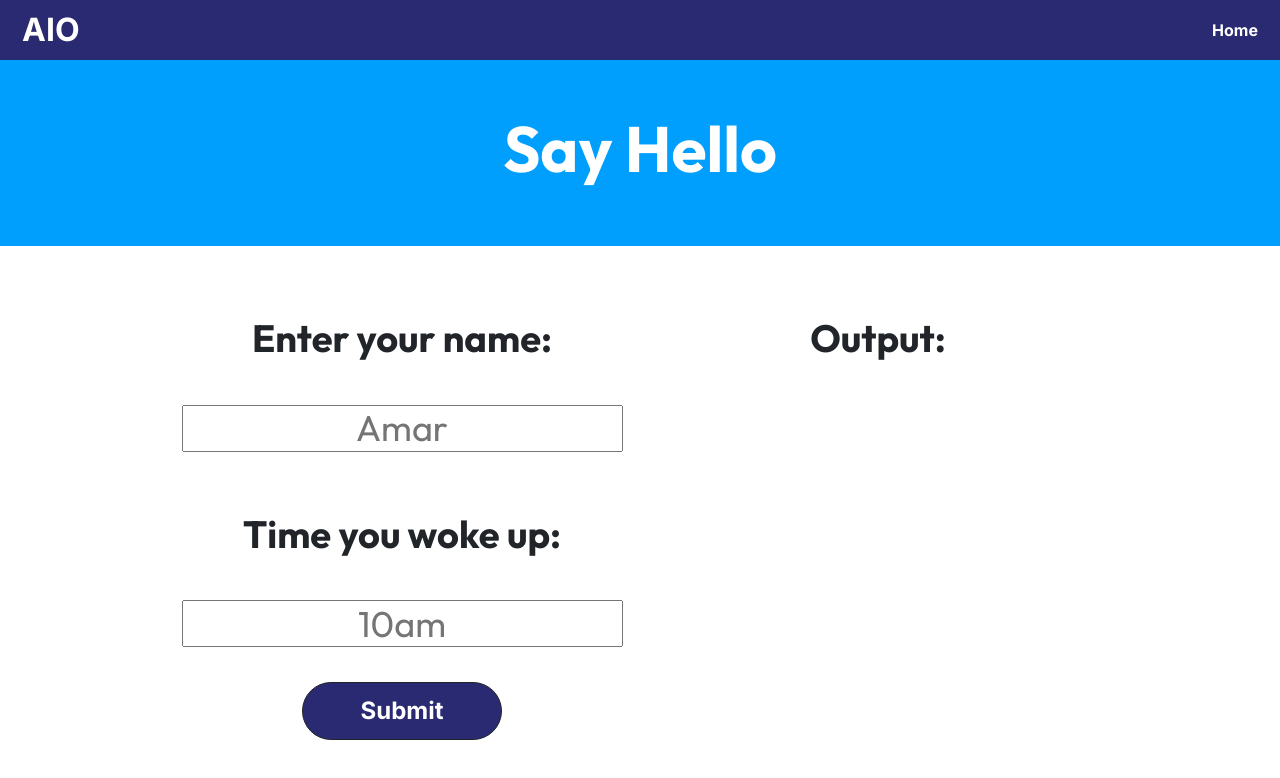
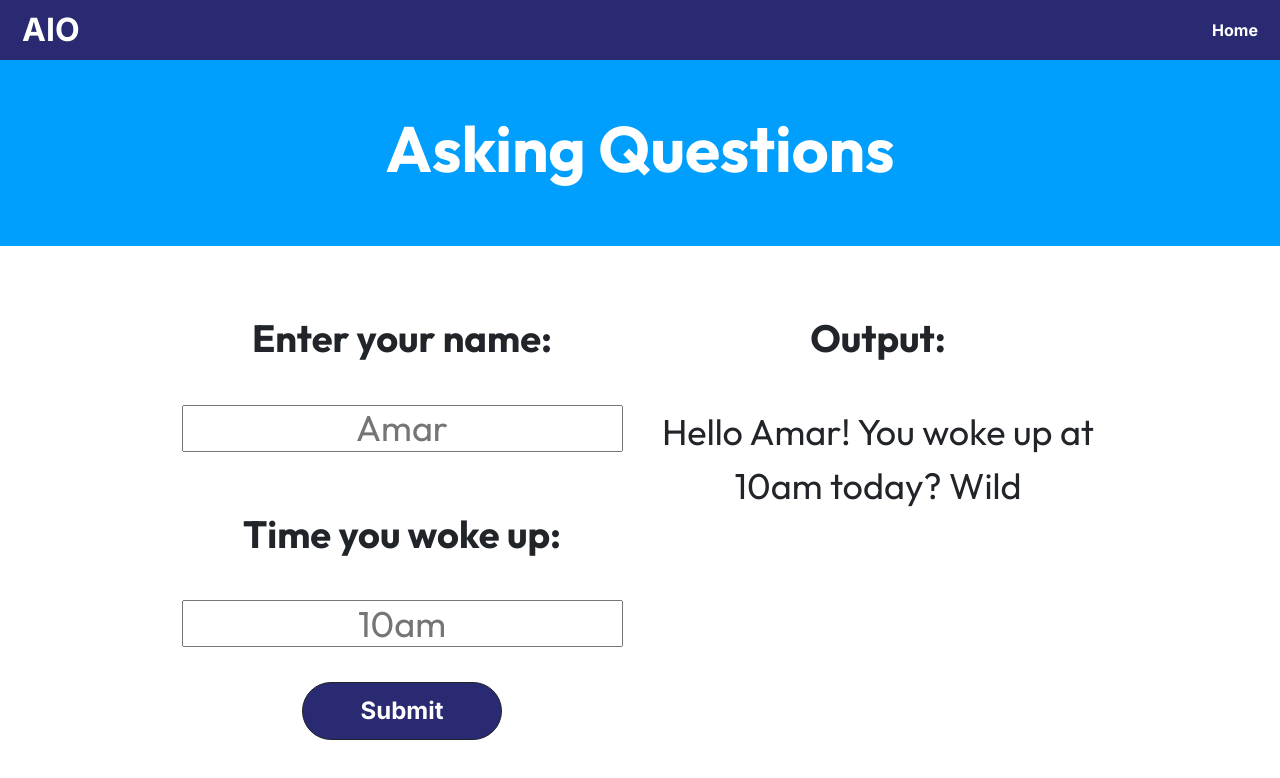
Before and after one commit to mannamar/MannAAllForOneReact, a React (Create React App) app: page /AskQuestions in a window 1280 px wide. Shown: the top 778 px of the page. Built offline with nearby package versions, Linux system fonts and the light colour scheme.

Commit message:
Small typos

```diff
--- a/src/componenets/AddTwo.js
+++ b/src/componenets/AddTwo.js
@@ -10,7 +10,7 @@ export default function AddTwo() {
     return (
         <>
             <Container fluid className='hero-cont d-flex align-items-center justify-content-center'>
-                <h1>Say Hello</h1>
+                <h1>Add Two Numbers</h1>
             </Container>
 
             <Container fluid className="pages-cont">
--- a/src/componenets/AskQuestions.js
+++ b/src/componenets/AskQuestions.js
@@ -7,7 +7,7 @@ import { GetAskQuestions } from '../services/DataServices';
 export default function AskQuestions() {
     const [name, setName] = useState();
     const [time, setTime] = useState();
-    const [response, setResponse] = useState();
+    const [response, setResponse] = useState('Hello Amar! You woke up at 10am today? Wild');
     const handleKeyDown = async (e) => {
         if (e.key === 'Enter') {
             setResponse ( await GetAskQuestions(name, time) );
@@ -16,7 +16,7 @@ export default function AskQuestions() {
     return (
         <>
             <Container fluid className='hero-cont d-flex align-items-center justify-content-center'>
-                <h1>Say Hello</h1>
+                <h1>Asking Questions</h1>
             </Container>
 
             <Container fluid className="pages-cont">
```
